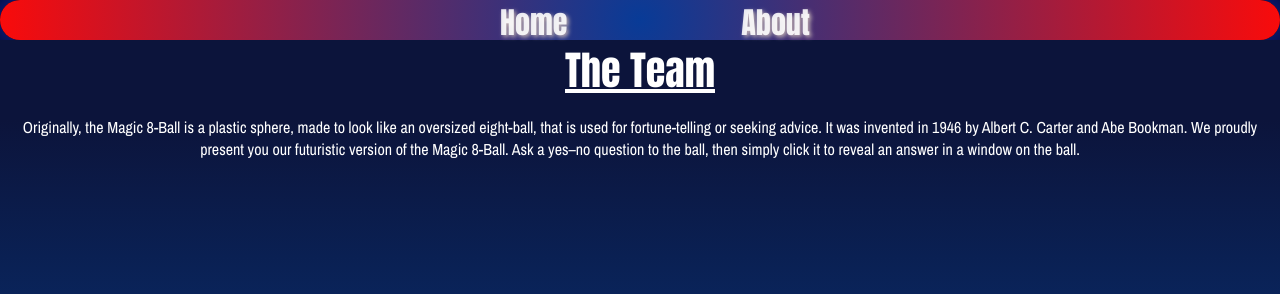
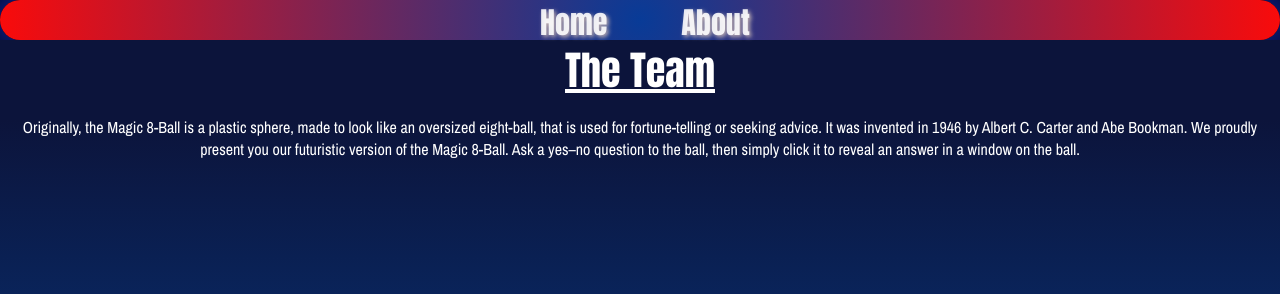
Before and after one commit to JunJCode/Magic_m8, a plain HTML site: page about.html in a window 1280 px wide. Shown: the top 294 px of the page. Drawn offline with nearby package versions, Linux system fonts and the light colour scheme.

Commit message:
added nav bar adjustments to about.css

```diff
--- a/about.css
+++ b/about.css
@@ -48,7 +48,7 @@ main {
     text-shadow: 2px 2px 4px rgb(195, 178, 178);
     font-size: 30px;
     font-family: Impact, Haettenschweiler, "Arial Narrow Bold", sans-serif;
-    margin: 0px 90px 0px 80px;
+    margin: 0px 50px 0px 20px;
   }
 h1 {
     color: white;
```
